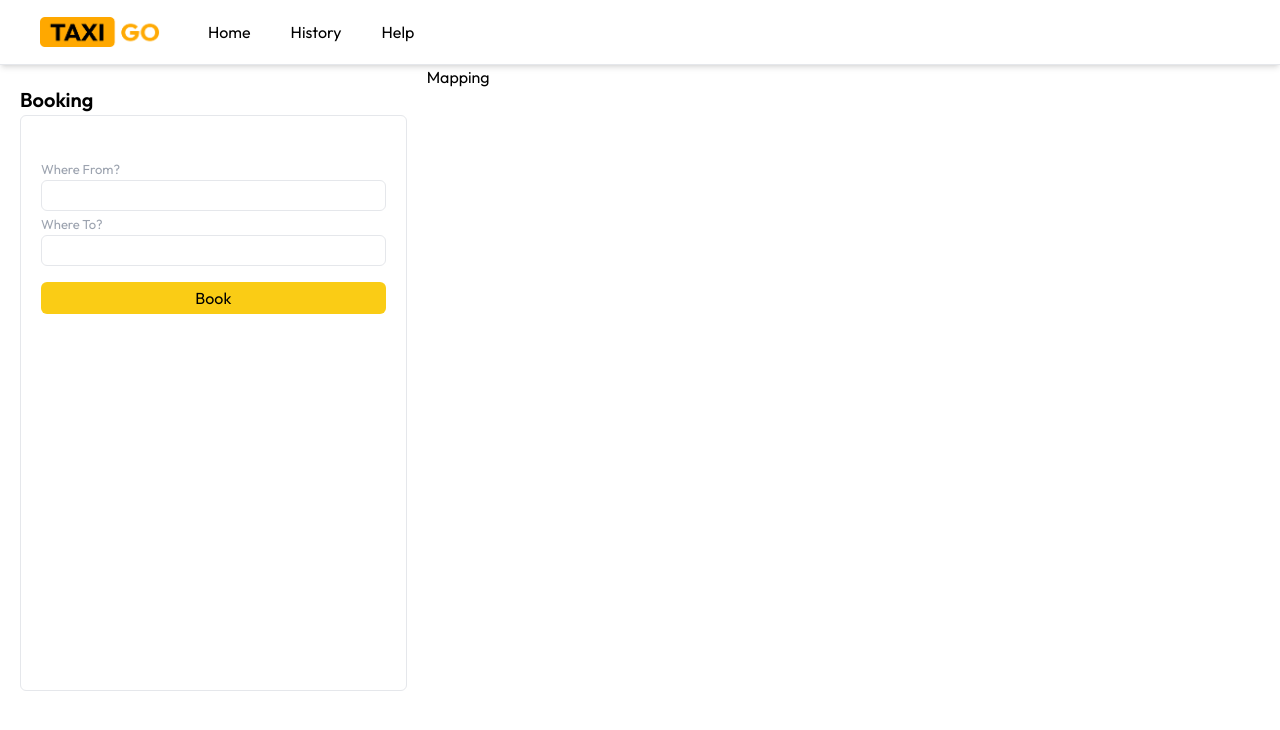
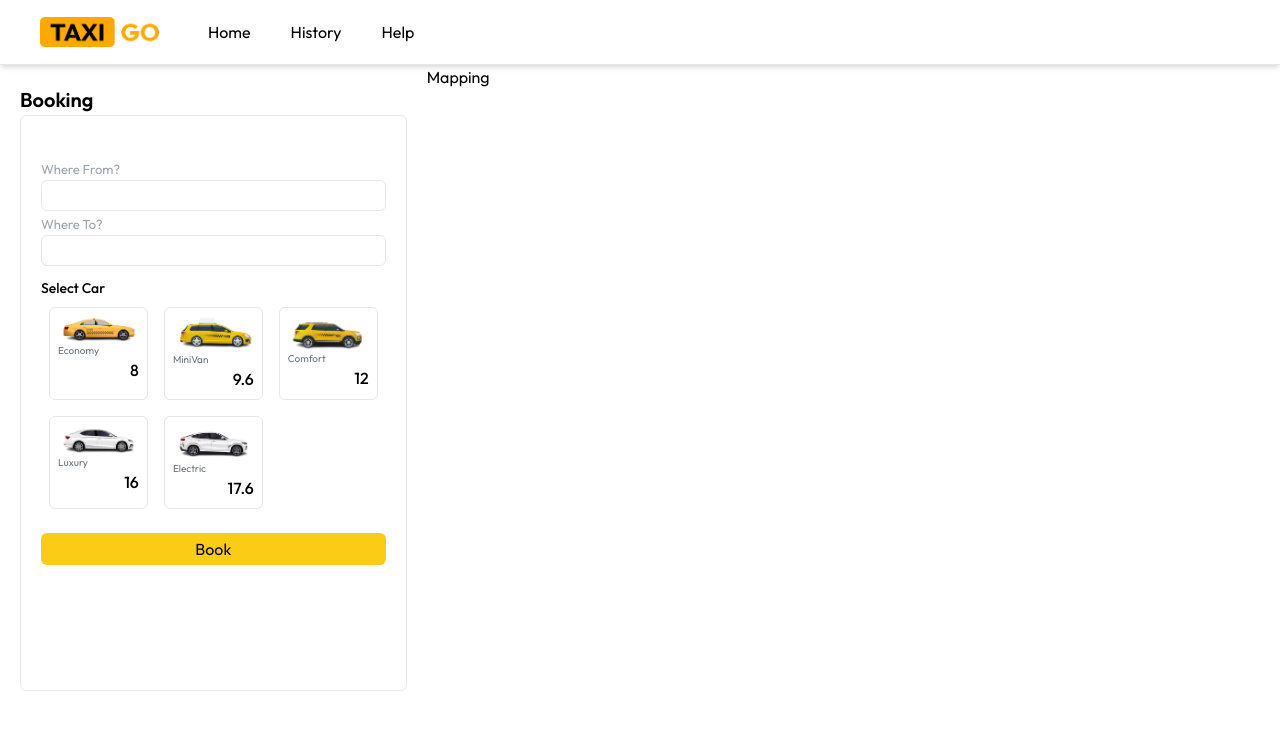
Before and after one commit to ressuman/Next-Taxi-Rideshare-Go-Project, a Next.js app: page / in a window 1280 px wide. Shown: the top 730 px of the page. Built offline with nearby package versions, Linux system fonts and the light colour scheme.

Commit message:
"Refactor components and data files: removed unused imports, added new component, defined types for payment cards and cars, and updated data lists with type annotations."

```diff
--- a/components/Booking/autocomplete-address.tsx
+++ b/components/Booking/autocomplete-address.tsx
@@ -4,9 +4,8 @@ import {
   AddressList,
   getAddressList,
   handleSelectSuggestion,
-  Suggestion,
 } from "@/utils/getAddress";
-import { useContext, useEffect, useState } from "react";
+import { useEffect, useState } from "react";
 
 // // Define types for Mapbox API response
 // interface Suggestion {
--- a/components/Booking/booking.tsx
+++ b/components/Booking/booking.tsx
@@ -2,6 +2,7 @@
 
 import { useScreenHeight } from "@/hooks/useScreenHeight";
 import AutocompleteAddress from "./autocomplete-address";
+import Cars from "./cars";
 
 export default function Booking() {
   const screenHeight = useScreenHeight();
@@ -16,6 +17,7 @@ export default function Booking() {
         style={{ height: `${screenHeight}px` }}
       >
         <AutocompleteAddress />
+        <Cars />
         <button
           type="submit"
           className="w-full bg-yellow-400
--- /dev/null
+++ b/components/Booking/cars.tsx
@@ -0,0 +1,37 @@
+import CarsList from "@/data/CarsList";
+import Image from "next/image";
+import { useState } from "react";
+
+export default function Cars() {
+  const [selectedCar, setSelectedCar] = useState();
+
+  return (
+    <div className="mt-3">
+      <h2 className="font-medium text-[14px]">Select Car</h2>
+      <div className="grid grid-cols-3 md:grid-cols-2 lg:grid-cols-3">
+        {CarsList.map((car) => {
+          return (
+            <div
+              key={car.id}
+              className={`m-2 p-2 border-[1px] rounded-md hover:border-yellow-400 cursor-pointer ${
+                car.id === selectedCar ? "border-yellow-400 border-[2px]" : null
+              }`}
+            >
+              <Image
+                src={car.image}
+                alt={car.name}
+                width={75}
+                height={90}
+                className="w-full"
+              />
+              <h2 className="text-[10px] text-gray-500">{car.name}</h2>
+              <span className="float-right font-medium text-black">
+                {car.charges * 8}
+              </span>
+            </div>
+          );
+        })}
+      </div>
+    </div>
+  );
+}
--- a/data/CarsList.tsx
+++ b/data/CarsList.tsx
@@ -1,32 +1,43 @@
-export default[
+// Define a type for Car
+interface Car {
+  id: number;
+  name: string;
+  image: string;
+  charges: number;
+}
+
+// Define the CarsList array with Car type
+const CarsList: Car[] = [
   {
-        id:1,
-        name:'Economy',
-        image:'/11.png',
-        charges:1
+    id: 1,
+    name: "Economy",
+    image: "/11.png",
+    charges: 1,
   },
   {
-        id:2,
-        name:'MiniVan',
-        image:'/22.png',
-        charges:1.2
+    id: 2,
+    name: "MiniVan",
+    image: "/22.png",
+    charges: 1.2,
   },
   {
-        id:3,
-        name:'Comfort',
-        image:'/33.png',
-        charges:1.5
+    id: 3,
+    name: "Comfort",
+    image: "/33.png",
+    charges: 1.5,
   },
   {
-        id:4,
-        name:'Luxury',
-        image:'/44.png',
-        charges:2
+    id: 4,
+    name: "Luxury",
+    image: "/44.png",
+    charges: 2,
   },
   {
-        id:5,
-        name:'Electric',
-        image:'/55.png',
-        charges:2.2
-    }
-]
+    id: 5,
+    name: "Electric",
+    image: "/55.png",
+    charges: 2.2,
+  },
+];
+
+export default CarsList;
```
Also changed, not shown: data/CardsList.tsx (+26 -17 lines). Lines whose indentation alone changed are shown as unchanged.
